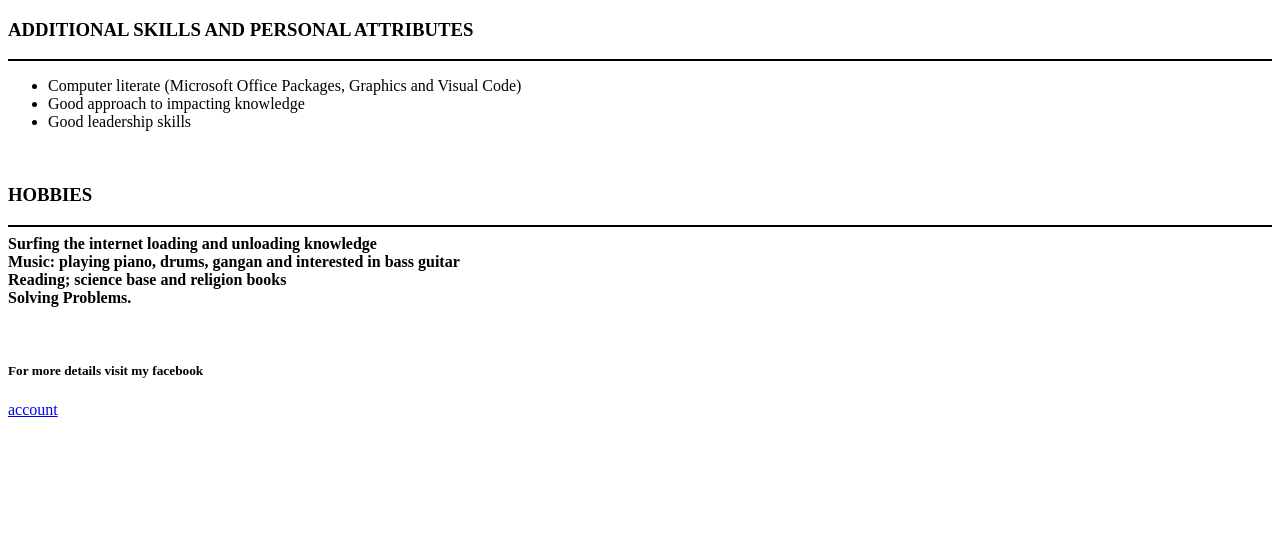
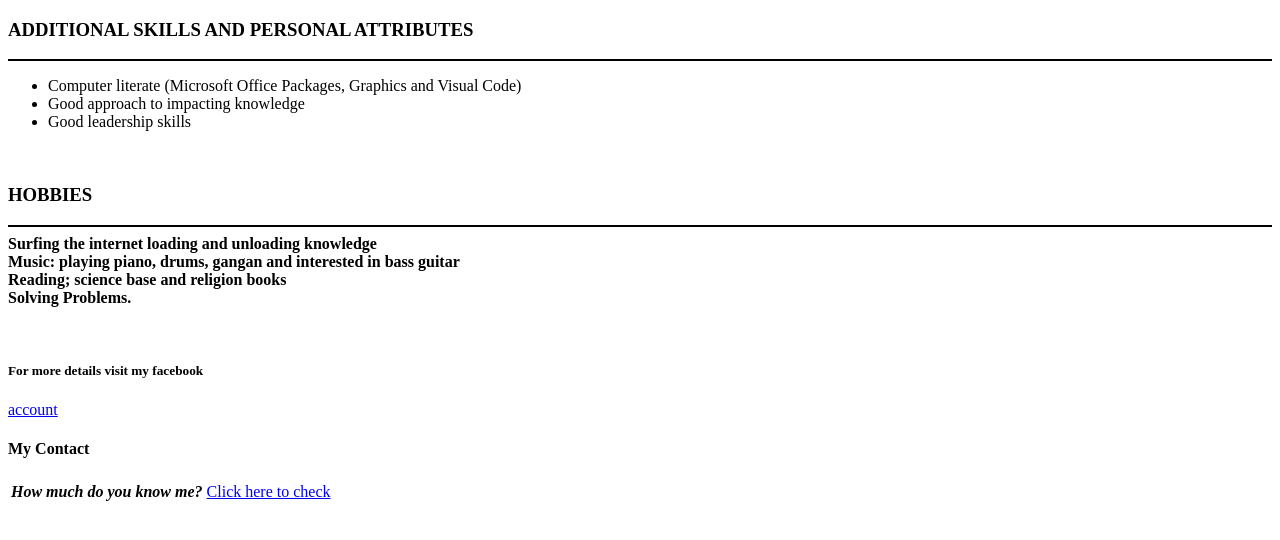
Before and after one commit to DelsAyomide/da, a plain HTML site: page Hobbies.html in a window 1280 px wide. Drawn offline with Linux system fonts and the light colour scheme.

Commit message:
Update Hobbies.html

```diff
--- a/Hobbies.html
+++ b/Hobbies.html
@@ -22,6 +22,15 @@
         <strong> Surfing the internet loading and unloading knowledge <br> Music: playing piano, drums, gangan and interested in bass guitar <br> Reading; science base and religion books <br> Solving Problems. </strong>
         </p> <br>
         <h5>For more details visit my facebook </h5> <a href="http://www.facebook.com/william.campbell124">account</a>
+    <div>
+        <h4>My Contact</h4>
+        <table>
+            <tr>
+                <td><strong><em>How much do you know me?</em></strong></td>
+                <td><a href="C:\Users\HP\Desktop\VS code videos and installer\My CV\Contact.html" target="_blank">Click here to check</a></td>
+            </tr>
+        </table>
+    </div>
 
 </body>
 </html>
```
